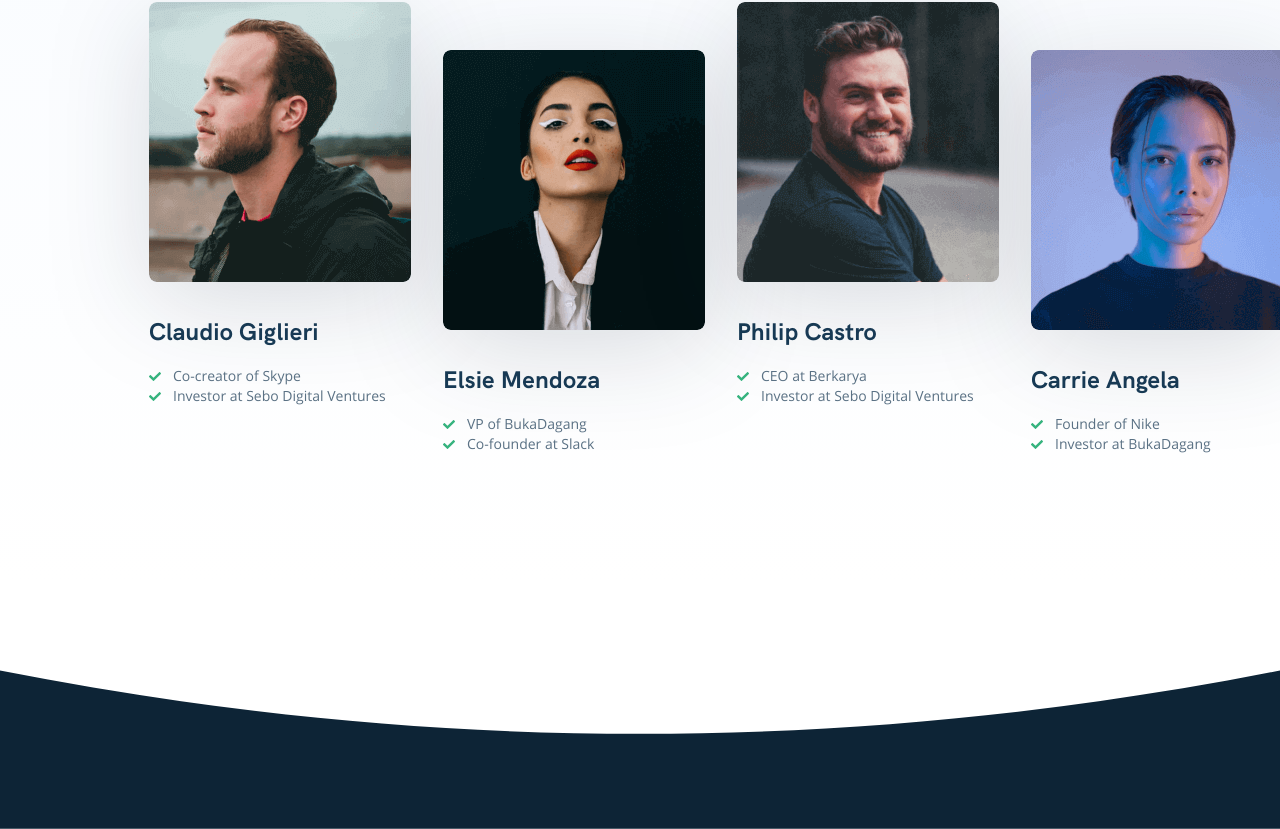
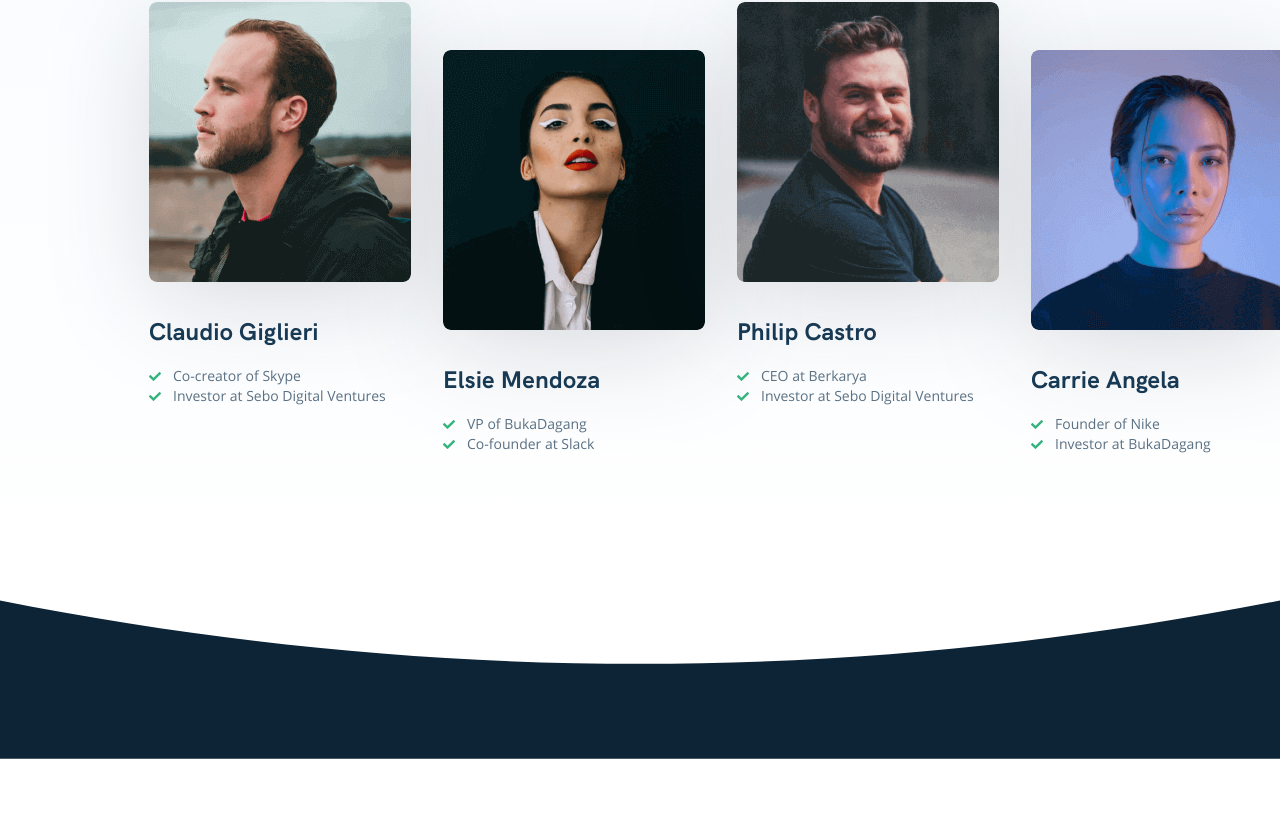
Before and after one commit to AAndrys/twojpsycholog-recruitment-task, a Next.js app: page / in a window 1280 px wide. Shown: the part 1332-2161 px from the top of the page. After the commit the page ends 2091 px from the top, so only its background shows below. Built offline with nearby package versions, Linux system fonts and the light colour scheme.

Commit message:
fix: ios footer problem

```diff
--- a/src/components/Footer/Footer.styles.ts
+++ b/src/components/Footer/Footer.styles.ts
@@ -5,9 +5,6 @@ import media from "utils/styled/media.styles";
 export const FooterWrapper = styled.div`
   width: 100%;
   height: 175px;
-  position: absolute;
-  bottom: 0;
-  left: 0;
   background: url(svgs/waveMobile.svg);
   background-position: center;
   background-repeat: no-repeat;
--- a/src/components/Layout/Layout.tsx
+++ b/src/components/Layout/Layout.tsx
@@ -1,12 +1,9 @@
 import React, { FC } from "react";
-import dynamic from "next/dynamic";
 
 import * as Styled from "./Layout.styles";
 
 import Navbar from "components/Navbar/Navbar";
 import Head from "components/Head/Head";
-
-const Footer = dynamic(() => import("components/Footer/Footer"));
 
 export interface LayoutProps {
   children: React.ReactNode;
@@ -17,10 +14,7 @@ const Layout: FC<LayoutProps> = ({ children }) => {
     <>
       <Head title={"Ehya"} description={"Recruitment task"} />
       <Navbar />
-      <Styled.LayoutWrapper>
-        {children}
-        <Footer />
-      </Styled.LayoutWrapper>
+      <Styled.LayoutWrapper>{children}</Styled.LayoutWrapper>
     </>
   );
 };
--- a/src/components/Speakers/Speakers.styles.ts
+++ b/src/components/Speakers/Speakers.styles.ts
@@ -13,7 +13,6 @@ export const SpeakersWrapper = styled.div`
     rgba(250, 251, 251, 0.0001) 100%
   );
   border-radius: 16px;
-  margin-bottom: 178px;
   display: flex;
   justify-content: center;
   align-items: center;
@@ -21,7 +20,6 @@ export const SpeakersWrapper = styled.div`
   ${media.desktop} {
     min-width: 1440px;
     height: 861px;
-    margin-bottom: 245px;
   }
 `;
 
@@ -51,6 +49,7 @@ export const Oval = styled.div`
   align-items: center;
   margin-bottom: 24px;
   margin-top: 50px;
+  text-align: center;
 
   ${media.desktop} {
     width: 101px;
@@ -96,7 +95,6 @@ export const TilesWrapper = styled.div`
   height: 100%;
   display: grid;
   grid-template-columns: 1fr;
-  grid-row-gap: 47px;
   justify-items: center;
 
   ${media.desktop} {
@@ -104,6 +102,5 @@ export const TilesWrapper = styled.div`
     height: 464px;
     grid-template-columns: repeat(4, 1fr);
     grid-column-gap: 31px;
-    grid-row-gap: 0;
   }
 `;
--- a/src/containers/IndexPage/IndexPage.tsx
+++ b/src/containers/IndexPage/IndexPage.tsx
@@ -1,9 +1,12 @@
 import React, { FC } from "react";
+import dynamic from "next/dynamic";
 
 import Layout from "components/Layout/Layout";
 import Hero from "components/Hero/Hero";
 import Sponsors from "components/Sponsors/Sponsors";
 import Speakers from "components/Speakers/Speakers";
+
+const Footer = dynamic(() => import("components/Footer/Footer"));
 
 interface IndexPageProps {}
 
@@ -13,6 +16,7 @@ const IndexPage: FC<IndexPageProps> = () => {
       <Hero />
       <Sponsors />
       <Speakers />
+      <Footer />
     </Layout>
   );
 };
```
